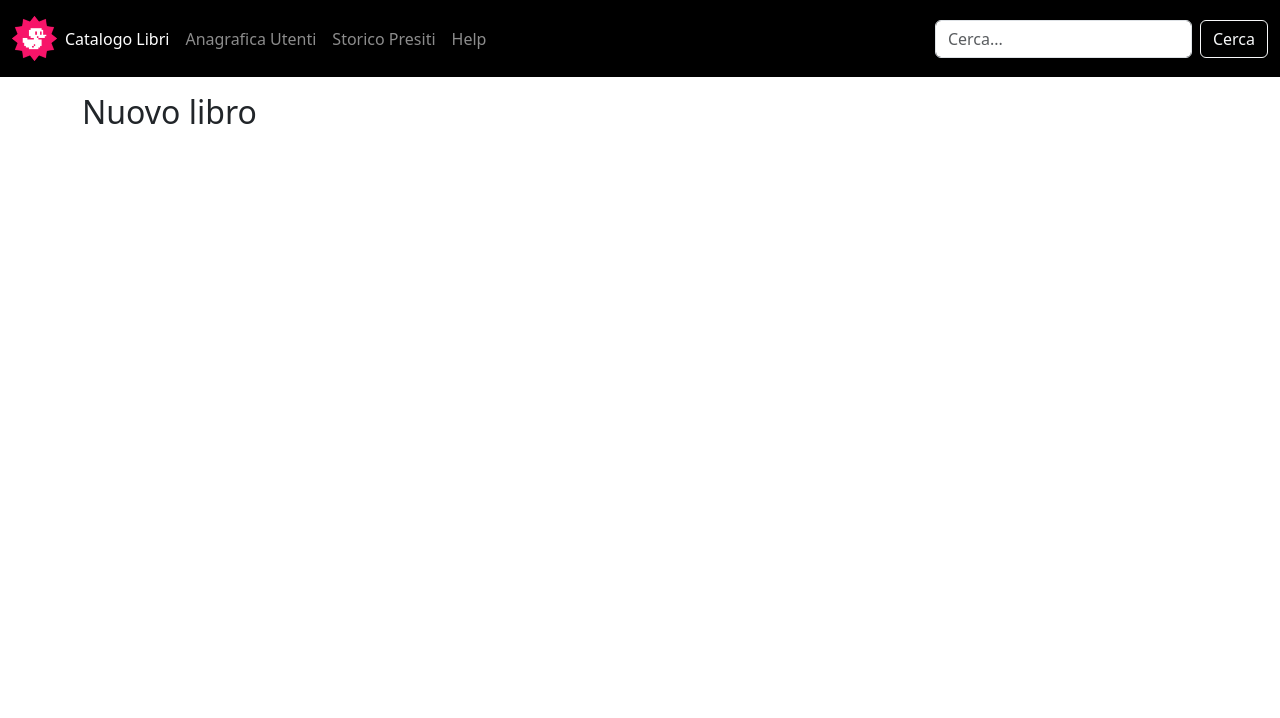
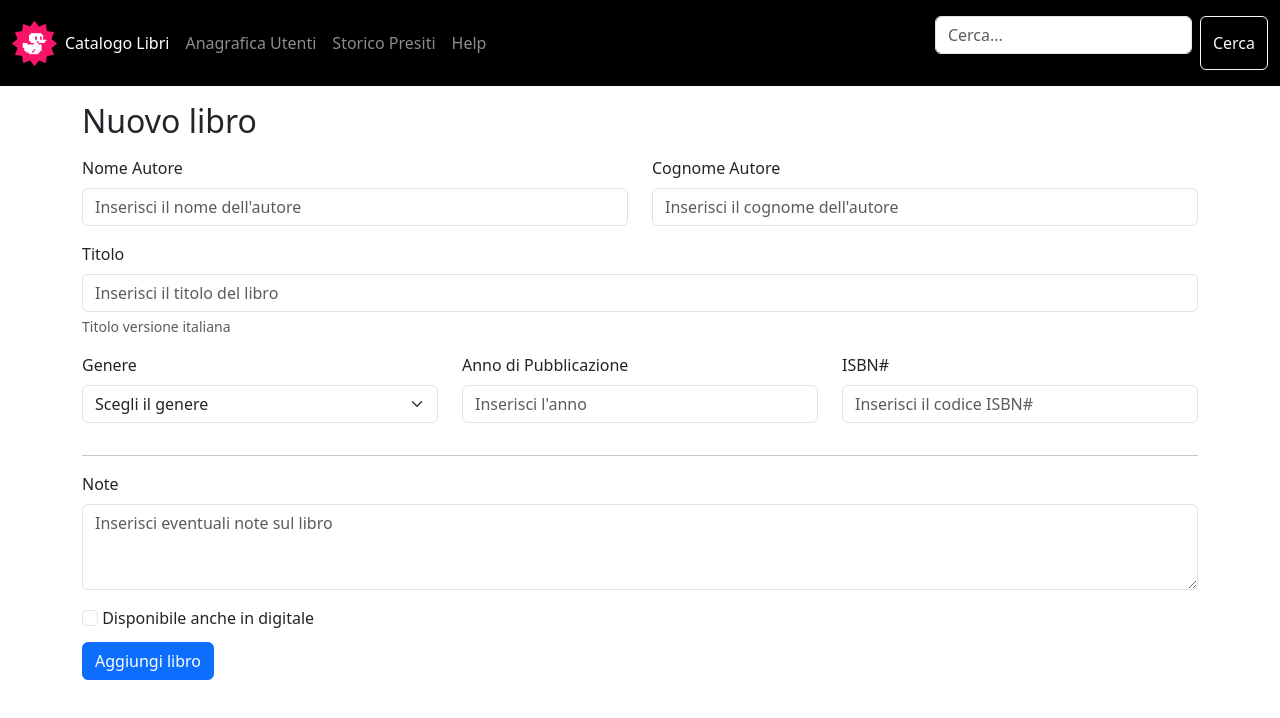
Before and after one commit to massimilianomiceli/html-css-bootstrap-dashboard, a plain HTML site: page new-book.html in a window 1280 px wide. Drawn offline with nearby package versions, Linux system fonts and the light colour scheme.

Commit message:
esercizio terminato

```diff
--- /dev/null
+++ b/css/new-book-style.css
@@ -0,0 +1,7 @@
+input, textarea, textarea, select, div.form-text{
+    margin-bottom: 1rem;
+}
+
+input.titolo{
+    margin-bottom: 0rem;
+}
--- a/new-book.html
+++ b/new-book.html
@@ -5,7 +5,7 @@
     <meta name="viewport" content="width=device-width, initial-scale=1.0">
     <title>bootstrap-dashboard</title>
     <link href="https://cdn.jsdelivr.net/npm/bootstrap@5.3.8/dist/css/bootstrap.min.css" rel="stylesheet" integrity="sha384-sRIl4kxILFvY47J16cr9ZwB07vP4J8+LH7qKQnuqkuIAvNWLzeN8tE5YBujZqJLB" crossorigin="anonymous">
-    <link rel="stylesheet" href="./css/style.css">
+    <link rel="stylesheet" href="./css/new-book-style.css">
 </head>
 <body>
     <header>
@@ -40,6 +40,7 @@
     </header>
     <body>
         <div class="container">
+            <form action="">
                 <div class="row">
                     <div class="col-12">
                         <h1 class="fs-2 pb-2">Nuovo libro</h1>
@@ -47,36 +48,54 @@
                 </div>
                 <div class="row">
                     <div class="col-6">
-
+                        <label for="nome-autore" class="form-label">Nome Autore</label>
+                        <input type="text" class="form-control" name="nomeAutore" id="nome-autore" minlength="2" maxlength="20" placeholder="Inserisci il nome dell'autore">
                     </div>
                     <div class="col-6">
-
+                        <label for="cognome-autore" class="form-label">Cognome Autore</label>
+                        <input type="text" class="form-control" name="cognomeAutore" id="cognome-autore" minlength="2" maxlength="20" placeholder="Inserisci il cognome dell'autore">
                     </div>
                 </div>
                 <div class="row">
                     <div class="col-12">
-
+                        <label for="titolo" class="form-label">Titolo</label>
+                        <input type="text" class="form-control titolo" name="titolo" id="titolo" minlength="2" maxlength="100" placeholder="Inserisci il titolo del libro">
+                        <div class="form-text">
+                        Titolo versione italiana
+                        </div>
                     </div>
                 </div>
                 <div class="row">
                     <div class="col-12 col-md-4">
-
+                        <label for="genere" class="form-label">Genere</label>
+                        <select class="form-select" name="genere" aria-label="Default select example">
+                        <option selected>Scegli il genere</option>
+                        <option value="1">Horror</option>
+                        <option value="2">Thriller</option>
+                        <option value="3">Scientifico</option>
+                        </select>
                     </div>
                     <div class="col-12 col-md-4">
-
+                        <label for="anno" class="form-label">Anno di Pubblicazione</label>
+                        <input type="number" class="form-control" name="anno" id="anno" min="1" max="2100" placeholder="Inserisci l'anno">
                     </div>
                     <div class="col-12 col-md-4">
-
+                        <label for="isbn" class="form-label">ISBN#</label>
+                        <input type="text" class="form-control" name="isbn" id="isbn" maxlength="13" placeholder="Inserisci il codice ISBN#">
                     </div>
                 </div>
+                <hr>
                 <div class="row">
                     <div class="col-12">
-
+                        <label for="note" class="form-label">Note</label>
+                        <textarea class="form-control" name="note" id="note" maxlength="500" rows="3" placeholder="Inserisci eventuali note sul libro"></textarea></textarea>
+                        <input class="form-check-input" name="digitale" type="checkbox" value="" id="digitale">
+                        <label class="form-check-label" for="digitale">Disponibile anche in digitale</label>
+                        <button type="submit" class="btn btn-primary d-block">Aggiungi libro</button>
                     </div>
                 </div>
-
             </div>
-
+        </form>
     </body>
 
     <script src="https://cdn.jsdelivr.net/npm/bootstrap@5.3.8/dist/js/bootstrap.bundle.min.js" integrity="sha384-FKyoEForCGlyvwx9Hj09JcYn3nv7wiPVlz7YYwJrWVcXK/BmnVDxM+D2scQbITxI" crossorigin="anonymous"></script>
```
Lines whose indentation alone changed are shown as unchanged.
